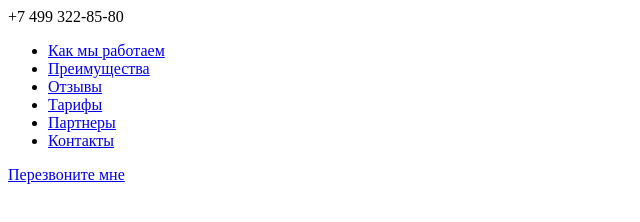
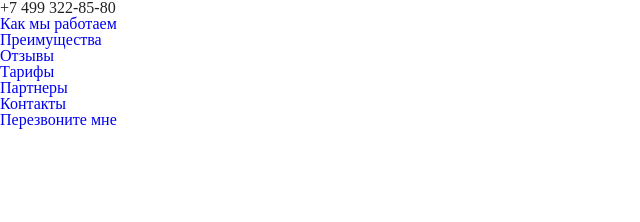
Before and after one commit to Hikka4/advogrand_site, a plain HTML site: page index.html in a window 1280 px wide. Shown: the whole page, without its empty margins (0-640 px from the left). Drawn offline with Linux system fonts and the light colour scheme.

Commit message:
Поправил reset.css

```diff
--- a/css/main.sass
+++ b/css/main.sass
@@ -1,5 +1,7 @@
 @import "reset.css"
 @import "../fonts/stylesheet.css"
 
+a
+    text-decoration: none
 
 // Top Section ##################
--- a/index.html
+++ b/index.html
@@ -5,6 +5,7 @@
     <meta name="viewport" content="width=device-width, initial-scale=1.0">
     <meta http-equiv="X-UA-Compatible" content="ie=edge">
     <title>Advogrand</title>
+    <link rel="stylesheet" href="css/reset.css">
     <link rel="stylesheet" href="css/main.css">
 </head>
 <body>
```
Also changed, not shown: css/main.css, 1 other file.
